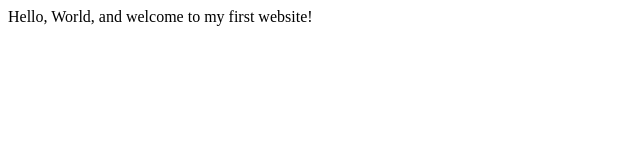
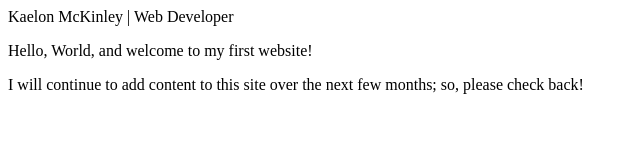
Before and after one commit to MckinleyK/mckinleyk.github.io, a plain HTML site: page index.html in a window 1280 px wide. Shown: the whole page, without its empty margins (0-640 px from the left). Drawn offline with Linux system fonts and the light colour scheme.

Commit message:
Update index.html

```diff
--- a/index.html
+++ b/index.html
@@ -3,9 +3,11 @@
     <head>
         <meta charset="utf-8">
         <meta name="viewport" content="width=device-width, initial-scale=1.0">
-        <title>My First Website</title>
+        <meta name="author" content="Kaelon McKinley"
+        <title>Kaelon McKinley | Web Developer</title>
     </head>
     <body>
-       Hello, World, and welcome to my first website!
+      <p>Hello, World, and welcome to my first website!</p>
+      <p>I will continue to add content to this site over the next few months; so, please check back!</p>
     </body>
 </html>
```
